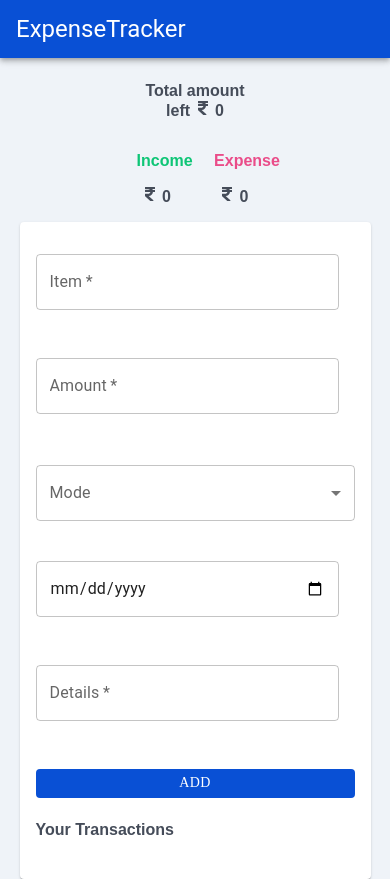
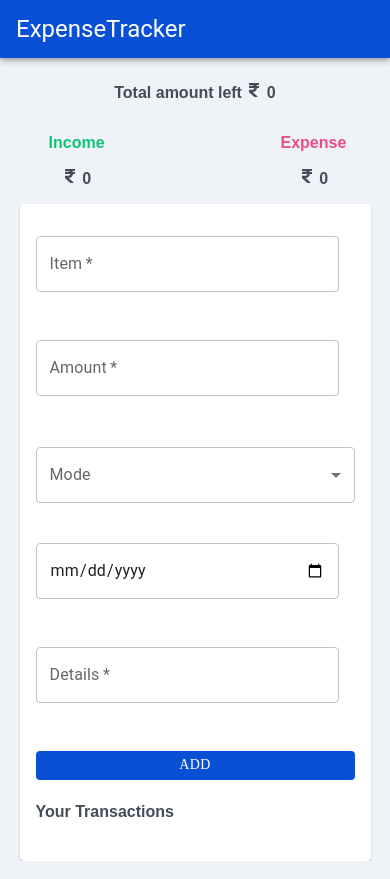
Before and after one commit to khushimehta24/expensetracker, a React (Create React App) app: page / in a window 390 px wide. Built offline with nearby package versions, Linux system fonts and the light colour scheme.

Commit message:
made income expense card responsive

```diff
--- a/src/Tracker.css
+++ b/src/Tracker.css
@@ -12,6 +12,10 @@
     padding-left: 10px;
 }
 
+.incomeExpenseCard{
+    width: 30%;
+}
+
 .income{
     background-color: #0ec57625;
 }
@@ -19,3 +23,9 @@
 .expense{
     background-color:  #ea4c8934;
 }
+
+@media only screen and (max-width: 880px) {
+    .incomeExpenseCard{
+        width: 100%;
+    }
+  }
--- a/src/Tracker2.js
+++ b/src/Tracker2.js
@@ -110,7 +110,7 @@ function Tracker2() {
     return (
         <div>
             <div className="createList" style={{ width: '100vw', marginTop: '2%', display: 'flex', justifyContent: 'center', alignItems: 'center', flexDirection: 'column' }}>
-                <Grid container sx={{ width: '30%', display: 'flex', alignItems: 'center', justifyContent: 'center', flexDirection: 'column' }}>
+                <Grid container sx={{ display: 'flex', alignItems: 'center', justifyContent: 'center', flexDirection: 'column' }} className='incomeExpenseCard'>
                     <Grid item md={12}>
                         <p style={{ fontFamily: 'Readex Pro, sans-serif', fontWeight: '900', color: '#454C59', textAlign: 'center' }}>Total amount left   <FaRupeeSign /> {income}</p>
                     </Grid>
```
